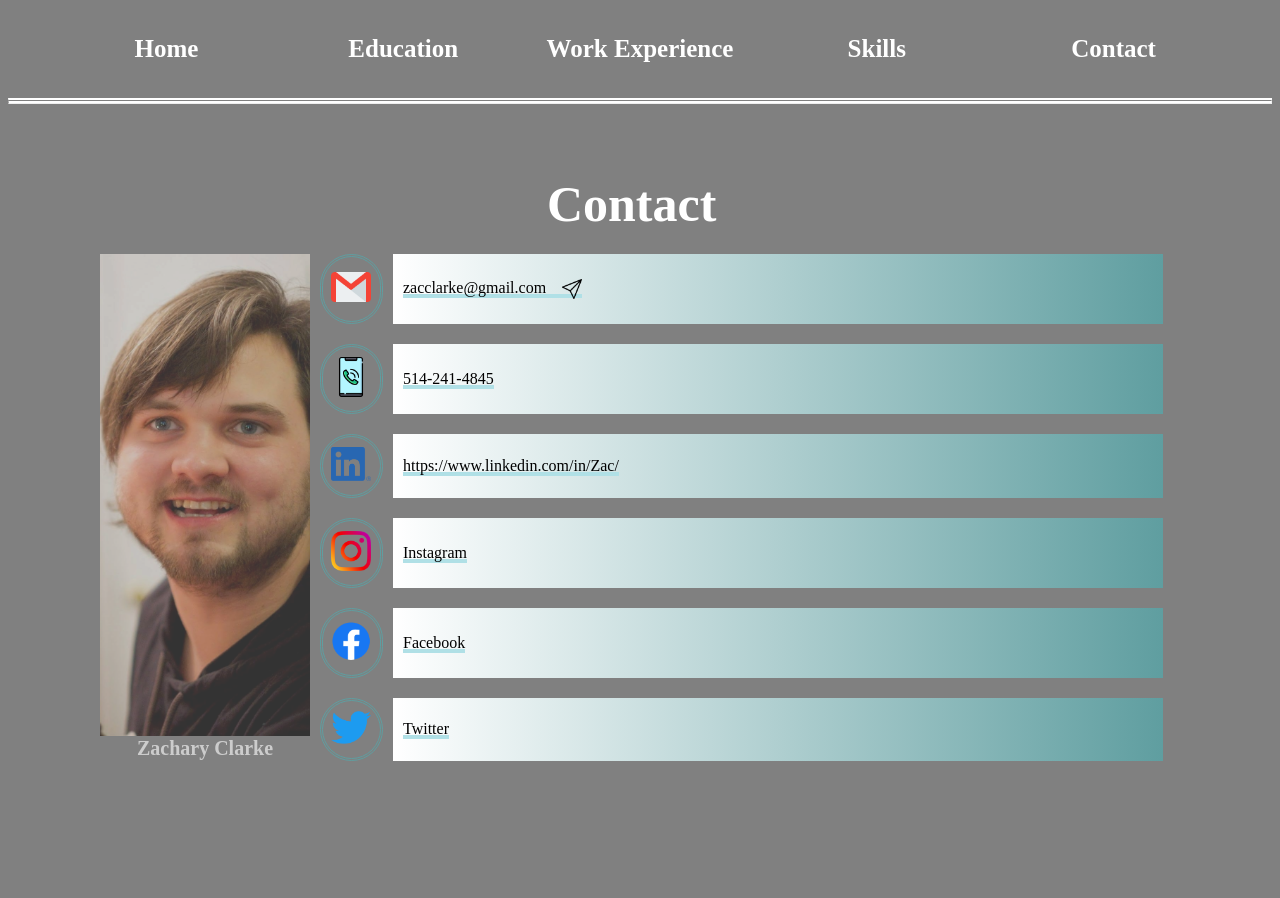
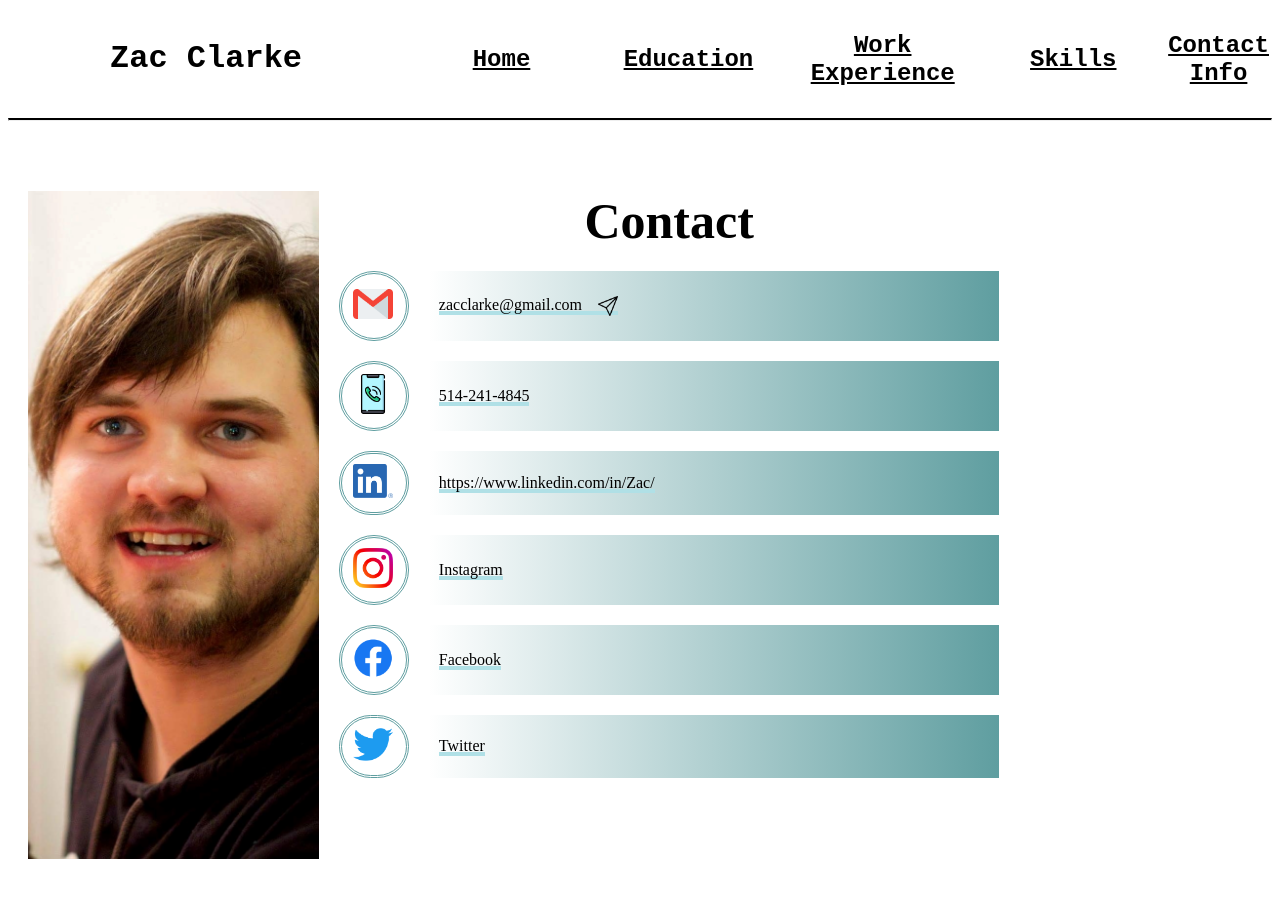
Before and after one commit to zac-clarke/final-site, a plain HTML site: page Pages/Contact.html in a window 1280 px wide. Before the commit the page ends 800 px from the top, so only its background shows below. Drawn offline with Linux system fonts and the light colour scheme.

Commit message:
Fix menu and style

```diff
--- a/Css/Style.css
+++ b/Css/Style.css
@@ -1,5 +1,25 @@
-/*Menu Setting*/
-table.Menu{
+/*menu Setting*/
+th.name{
+    width:35%;
+    Font-Family:'courier new';
+    text-align:left;
+    padding-left:100px;
+}
+table.menu{
+    text-align: center;
+}
+th.menu{
+    width:16.25%;
+    /*border: 1px solid black;*/
+}
+a.menu{
+    font-family:'courier new';
+    color:black
+}
+a.menu:hover{
+    color:rgba(121, 77, 11, 0.705)
+}
+/*table.menu{
     text-align: center;
     margin-top: 30px;
     margin-left: auto;
@@ -7,7 +27,7 @@ table.Menu{
     border-spacing: 30px 0;
 }
 
-th.Menu{
+th.menu{
     padding: 5px 10px;
     border-collapse: collapse;
     border-radius: 20px;
@@ -15,20 +35,40 @@ th.Menu{
     color: white;
 }
 
-th.Menu:hover{
+th.menu:hover{
     background-color: blanchedalmond;
-}
+}*/
 
 /* The line below the menu */
-hr.Menu{
+hr.menu{
     width: auto;
-    margin-top: 30px;
-    border-top: 5px double white;
+    /*margin-top: 30px;*/
+    border-top: 2px solid black;
 }
 
 /* Body setting*/
 body.background{
-    background-color: gray;
+    /*background-color: gray;*/
+}
+
+/* Index page setting*/
+p.content{
+    font-family:'courier new';
+    align:left top;
+    padding-bottom:600px;
+    font-size:18px;
+    font-weight:bold;
+}
+
+th.image{
+    background-image: url("../Images/zac cv.jpg");
+    width:30%;
+    padding-bottom:300px;
+    background-size: contain;
+    background-repeat: no-repeat;
+}
+th.center{
+    width:20%;
 }
 
 /* Work experience page Setting */
@@ -38,6 +78,7 @@ body.background{
 
 table.WorkExperience, tr.WorkExperience, th.WorkExperience, td.WorkExperience {
     border: 1px solid white;
+    font-family:'courier new'
 }
 
 th.title {
@@ -51,29 +92,29 @@ td.details {
 
 /* Contract page Setting*/
 table.ContactMain{
-    width: 1100px;
+    width: 100%;
     margin-top: 50px;
     margin-left: auto;
     margin-right: auto;
-    border-spacing: 10px 20px;
+    border-spacing: 20px 20px;
 }
 
 th.ContactMain{
     font-size: 50px;
     margin-left: auto;
     margin-right: auto;
-    color: white;
+    /*color: white;*/
 }
 
-td.ContracLeftBar{
+td.ContractLeftBar{
     background-image: url("../Images/zac cv.jpg");
     background-size: contain;
     background-repeat: no-repeat;
-    opacity: 0.6;
+    /*opacity: 0.6;*/
     vertical-align: bottom;
     text-align: center;
     font-size: 20px;
-    color: white;
+    /*color: white;*/
 }
 
 td.ContactMain{
--- a/Css/styles zac.css
+++ /dev/null
@@ -1,49 +0,0 @@
-body{
-
-
-}
-h2{
-    font-family:'courier new';
-}
-table{
-    width:100%;
-    border-bottom: 3px solid black;
-
-
-}
-
-th.name{
-    width:35%;
-    Font-Family:'courier new';
-    text-align:left;
-    padding-left:100px;
-
-}
-th.link{
-    width:16.25%;
-
-}
-a{
-    color:black
-}
-a:hover{
-    color:rgba(121, 77, 11, 0.705)
-}
-p.content{
-    font-family:'courier new';
-    align:left top;
-    padding-bottom:600px;
-    font-size:18px;
-    font-weight:bold;
-}
-td{
-
-}
-th.image{
-    width:30%;
-    padding-bottom:300px;
-
-}
-th.center{
-    width:20%;
-}
--- a/Pages/Contact.html
+++ b/Pages/Contact.html
@@ -6,35 +6,45 @@
     <title>Contact</title>
 </head>
 <body class="background">
-    <table class="Menu">
-        <tr class="Menu">
-            <th class="Menu" style="width: 20%">
+    <table class="menu">
+        <tr>
+            <th class="name"><h1>Zac Clarke</h1></th>
+            <th class="menu"><h2><a class="menu" href="../Index.html">Home</a></h2></th>
+            <th class="menu"><h2><a class="menu" href="education.html">Education</a></h2></th>
+            <th class="menu"><h2><a class="menu" href="Workexperience.html">Work Experience</a></h2></th>
+            <th class="menu"><h2><a class="menu" href="skills.html">Skills </a></h2></th>
+            <th class="menu"><h2><a class="menu" href="Contact.html">Contact Info</a></h2></th>
+        </tr>
+    </table>
+    <!--<table class="menu">
+        <tr class="menu">
+            <th class="menu" style="width: 20%">
                 Home
             </th>
-            <th class="Menu" style="width: 20%">
+            <th class="menu" style="width: 20%">
                 Education
             </th>
-            <th class="Menu" style="width: 20%">
+            <th class="menu" style="width: 20%">
                 Work Experience
             </th>
-            <th class="Menu" style="width: 20%">
+            <th class="menu" style="width: 20%">
                 Skills
             </th>
-            <th class="Menu" style="width: 20%">
+            <th class="menu" style="width: 20%">
                 Contact
             </th>
         </tr>
-    </table>
-    <hr class="Menu">
+    </table>-->
+    <hr class="menu">
     <table class="ContactMain">
         <tr class="ContactMain">
+            <td rowspan="8" class="ContractLeftBar" style="width: 25%"></td>
             <th class="ContactMain" colspan="3">
                 Contact
             </th>
-            <td rowspan="7" class="ContracRightBar"></td>
+            <td rowspan="8" class="ContractRightBar" style="width: 20%"></td>
         </tr>
         <tr class="ContactMain">
-            <td rowspan="6" class="ContracLeftBar" style="width: 20%"><strong>Zachary Clarke</strong></td>
             <td class="ContactMain ContractIcon" style="width: 6%">
                 <img src="../Images/EmailIcon.png" alt="Email" class="ContactMain">
                 <!--Image from : https://www.flaticon.com/ -->
@@ -94,6 +104,9 @@
                 <span class="ContactMain">Twitter</span>
             </td>
         </tr>
+        <tr style="height: 500px">
+
+        </tr>
     </table>
 </body>
 </html>
```
Also changed, not shown: Index.html (+24 -9 lines), Pages/Workexperience.html (+20 -12 lines).
